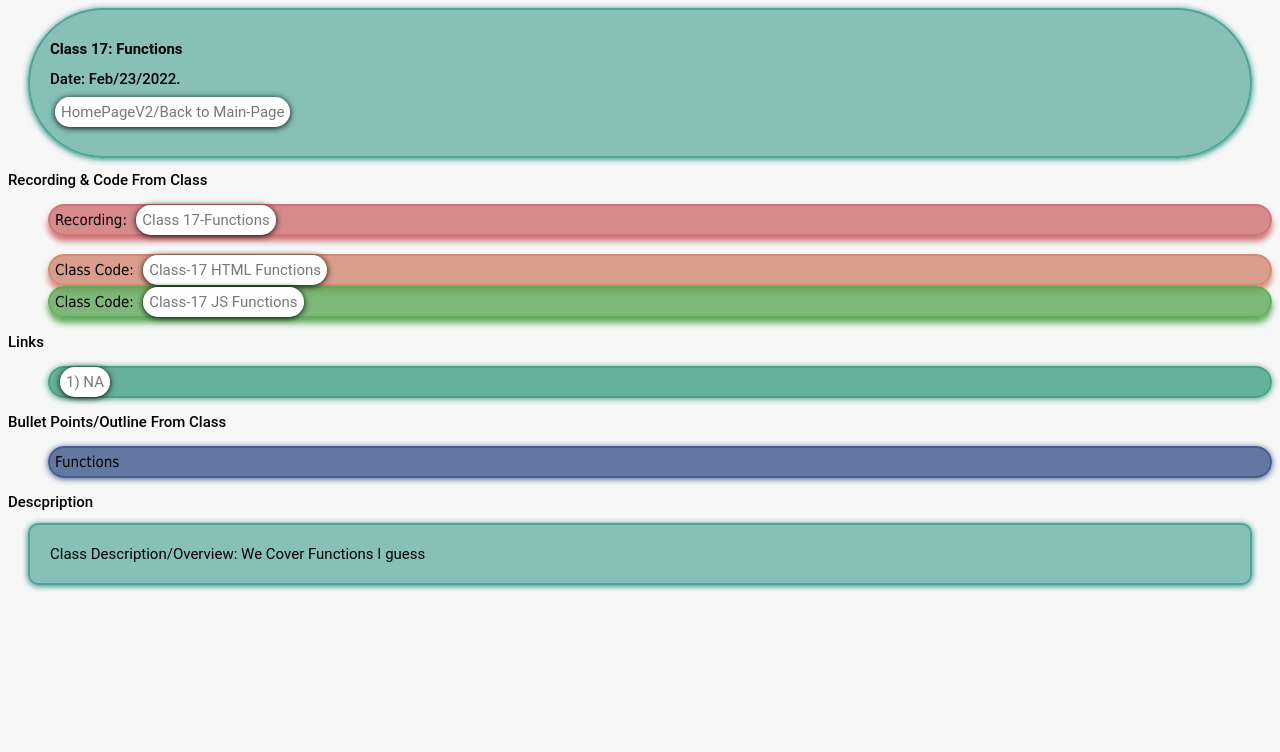
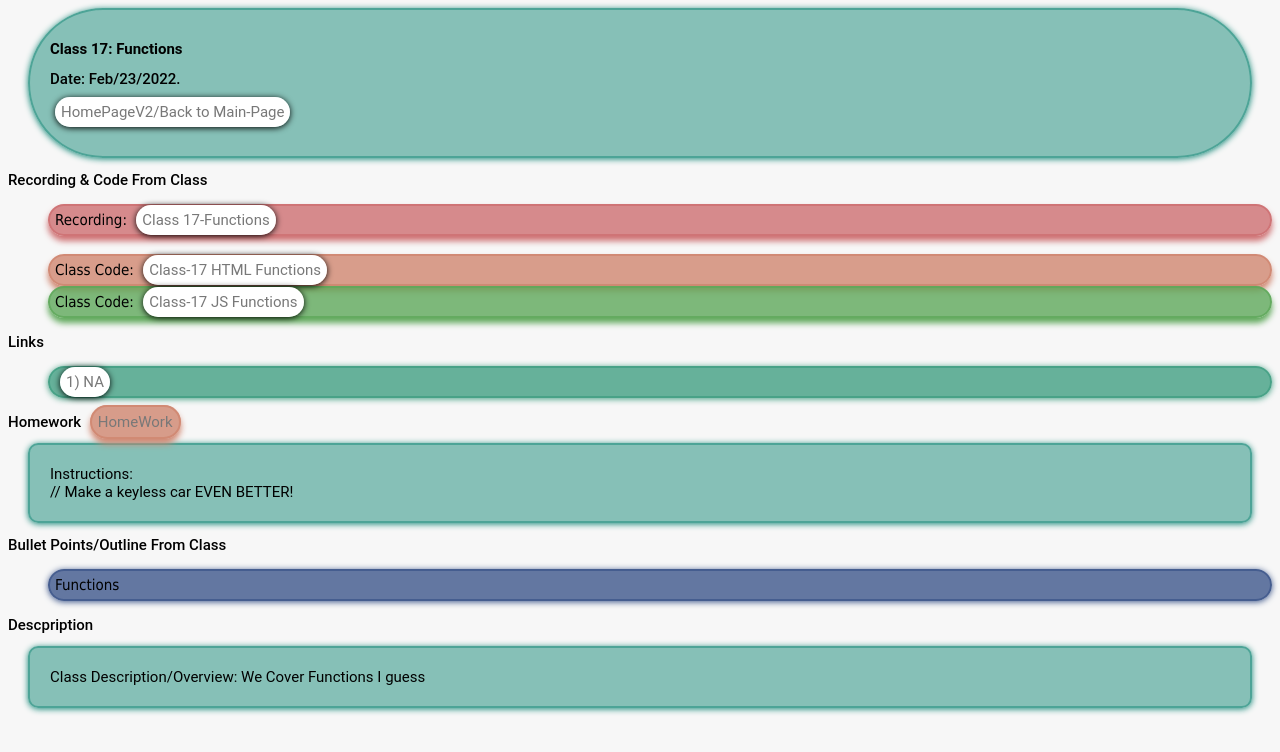
Before and after one commit to MeirSelig/Zoom-Recording-Project-2022_Semester4-V3, a plain HTML site: page ZoomRecordingProjectV2/class-pages-v2/html/class17page.html in a window 1280 px wide. Drawn offline with Linux system fonts and the light colour scheme.

Commit message:
Update class17page.html
adding the homework

```diff
--- a/ZoomRecordingProjectV2/class-pages-v2/html/class17page.html
+++ b/ZoomRecordingProjectV2/class-pages-v2/html/class17page.html
@@ -31,10 +31,10 @@
     </div>
 
 <!-- New Section not added to all the html pages yet needs to be. 3/2/2022 -->
-    <!-- <div class="">
-      <h2>Homework</h2>
-      <p>Instructions:</br>.......</p>
-    </div> -->
+    <div class="">
+      <h2>Homework <a class="HW" href="../Class_Homework/chw17.js">HomeWork</a></h2>
+      <p>Instructions:</br>// Make a keyless car EVEN BETTER!</p>
+    </div>
 
 <!-- List of points coverd in class aka outline. maybe do this instead of
 description.-->
```
